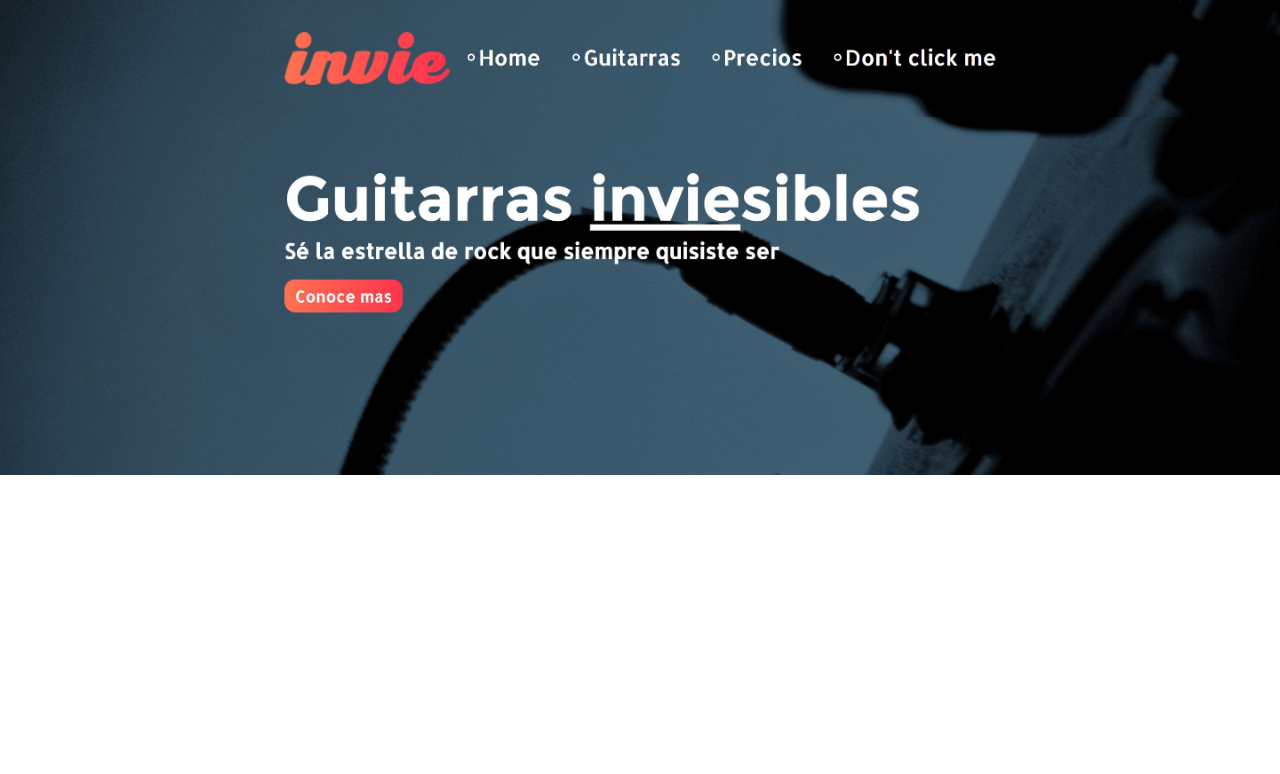
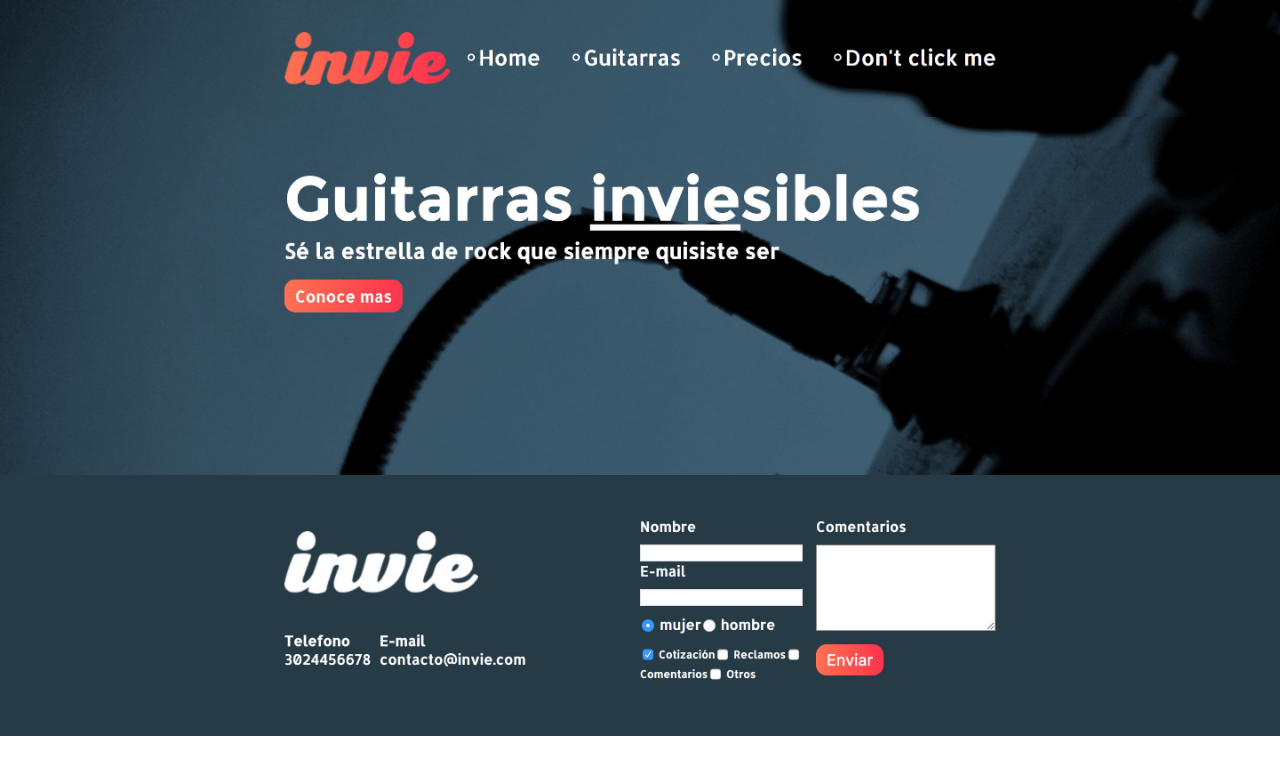
Before and after one commit to UrickMacario/invie-github, a plain HTML site: page index.html in a window 1280 px wide. Drawn offline with Linux system fonts and the light colour scheme.

Commit message:
agregado formulario

```diff
--- a/index.html
+++ b/index.html
@@ -15,5 +15,6 @@
     <img src="header.jpg" alt="">
     <img src="conocemas.jpg" alt="">
     <img src="acustica.jpg" alt="">
+    <img src="formulario.jpg" alt="">
   </body>
 </html>
```
Also changed, not shown: formulario.jpg (added).
